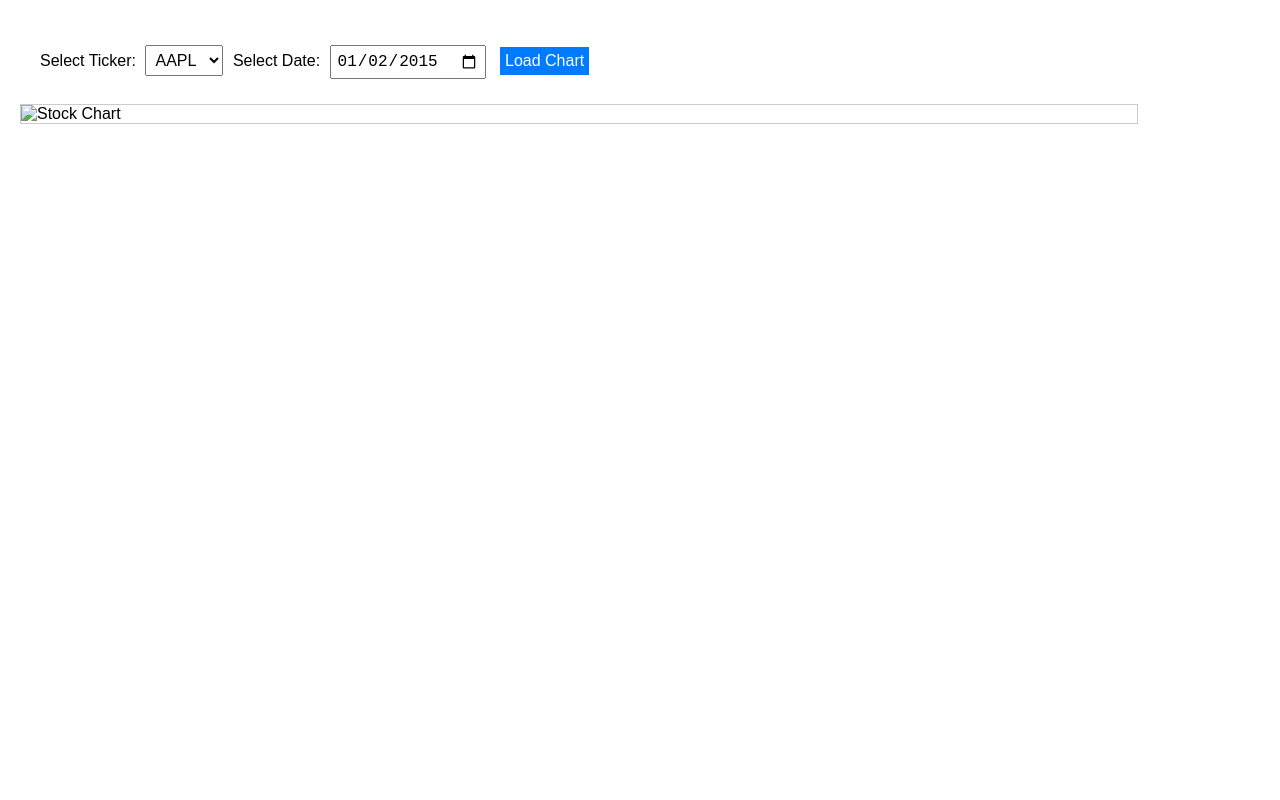
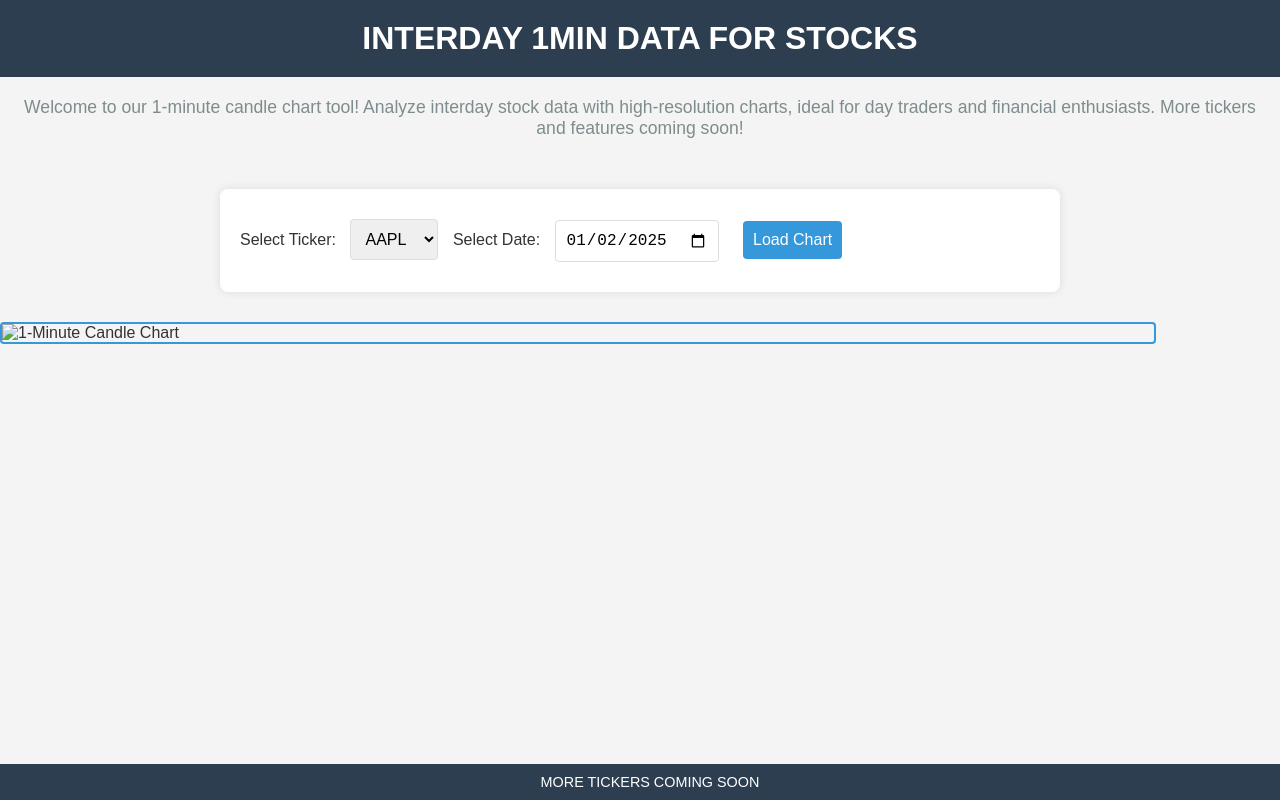
Before and after one commit to doby176/1minchart, a Flask app: page / in a window 1280 px wide. Run offline with Flask 3, Linux system fonts and the light colour scheme; some libraries are stand-ins or nearby versions.

Commit message:
Added SEO optimizations for 1-minute candle charts and finance

```diff
--- a/templates/index.html
+++ b/templates/index.html
@@ -1,15 +1,68 @@
 <!DOCTYPE html>
 <html>
 <head>
-    <title>Stock Chart</title>
+    <title>1-Minute Candle Charts - Interday Stock Data</title>
+    <meta charset="UTF-8">
+    <meta name="description" content="Explore interday 1-minute candle charts for stock analysis. Get real-time financial data and insights with our charting tool. Perfect for traders and investors.">
+    <meta name="keywords" content="1-minute candle charts, stock charts, finance, trading, interday data, stock analysis, charting tool">
+    <meta name="author" content="Doby176">
+    <meta name="viewport" content="width=device-width, initial-scale=1.0">
     <link rel="stylesheet" href="/static/styles.css">
     <style>
+        body {
+            font-family: Arial, sans-serif;
+            background-color: #f4f4f4;
+            margin: 0;
+            padding: 0;
+            color: #333;
+        }
+        .header {
+            background-color: #2c3e50;
+            color: white;
+            text-align: center;
+            padding: 20px;
+            font-size: 2em;
+            font-weight: bold;
+        }
+        .intro {
+            text-align: center;
+            padding: 20px;
+            font-size: 1.1em;
+            color: #7f8c8d;
+        }
+        .container {
+            margin: 30px auto;
+            max-width: 800px;
+            padding: 20px;
+            background-color: white;
+            border-radius: 8px;
+            box-shadow: 0 0 10px rgba(0, 0, 0, 0.1);
+        }
+        select, input, button {
+            margin: 10px;
+            padding: 10px;
+            font-size: 16px;
+            border: 1px solid #ddd;
+            border-radius: 4px;
+        }
+        button {
+            background-color: #3498db;
+            color: white;
+            border: none;
+            cursor: pointer;
+            transition: background-color 0.3s;
+        }
+        button:hover {
+            background-color: #2980b9;
+        }
         #stockChart {
             width: 100%;
             height: 600px;
-            border: 1px solid #ccc;
+            border: 2px solid #3498db;
             overflow: hidden;
             position: relative;
+            margin-top: 20px;
+            border-radius: 4px;
         }
         #stockChart .panzoom {
             width: 100%;
@@ -20,21 +73,45 @@
             height: 100%;
             object-fit: contain;
         }
-        .container {
-            margin: 20px;
-        }
-        select, input, button {
-            margin: 5px;
-            padding: 5px;
-            font-size: 16px;
+        .footer {
+            text-align: center;
+            padding: 10px;
+            background-color: #2c3e50;
+            color: white;
+            font-size: 0.9em;
+            position: fixed;
+            bottom: 0;
+            width: 100%;
         }
     </style>
+    <!-- Structured Data for SEO (Dataset Schema) -->
+    <script type="application/ld+json">
+    {
+        "@context": "https://schema.org/",
+        "@type": "Dataset",
+        "name": "1-Minute Candle Charts Dataset",
+        "description": "A collection of 1-minute interval candle charts for stock market analysis, providing interday financial data.",
+        "keywords": "1-minute candle charts, stock data, finance, trading",
+        "creator": {
+            "@type": "Person",
+            "name": "Doby176"
+        },
+        "distribution": {
+            "@type": "DataDownload",
+            "contentUrl": "https://onemchart.onrender.com/",
+            "encodingFormat": "image/png"
+        },
+        "temporalCoverage": "2025-01-01/2025-12-31"
+    }
+    </script>
     <!-- Panzoom CDN -->
     <script src="https://cdnjs.cloudflare.com/ajax/libs/panzoom/9.4.2/panzoom.min.js"></script>
-    <!-- Google AdSense Verification Meta Tag (already verified) -->
+    <!-- Google AdSense Verification Meta Tag -->
     <meta name="google-adsense-account" content="ca-pub-9416785017460416" />
 </head>
 <body>
+    <div class="header">INTERDAY 1MIN DATA FOR STOCKS</div>
+    <div class="intro">Welcome to our 1-minute candle chart tool! Analyze interday stock data with high-resolution charts, ideal for day traders and financial enthusiasts. More tickers and features coming soon!</div>
     <div class="container">
         <label for="tickerSelect">Select Ticker:</label>
         <select id="tickerSelect">
@@ -43,26 +120,21 @@
             {% endfor %}
         </select>
         <label for="dateInput">Select Date:</label>
-        <input type="date" id="dateInput" value="2015-01-02">
+        <input type="date" id="dateInput" value="2025-01-02" min="2025-01-01">
         <button id="fetchData">Load Chart</button>
     </div>
     <div id="stockChart">
-        <div class="panzoom"><img src="" alt="Stock Chart"></div>
+        <div class="panzoom"><img src="" alt="1-Minute Candle Chart"></div>
     </div>
+    <div class="footer">MORE TICKERS COMING SOON</div>
     <script src="/static/script.js"></script>
 
     <!-- Google AdSense Ad Code -->
-    <script async src="https://pagead2.googlesyndication.com/pagead/js/adsbygoogle.js?client=ca-pub-9416785017460416"
-            crossorigin="anonymous"></script>
+    <script async src="https://pagead2.googlesyndication.com/pagead/js/adsbygoogle.js?client=ca-pub-9416785017460416" crossorigin="anonymous"></script>
     <!-- StockChartBanner -->
-    <ins class="adsbygoogle"
-         style="display:block"
-         data-ad-client="ca-pub-9416785017460416"
-         data-ad-slot="5487535867"
-         data-ad-format="auto"
-         data-full-width-responsive="true"></ins>
+    <ins class="adsbygoogle" style="display:block" data-ad-client="ca-pub-9416785017460416" data-ad-slot="5487535867" data-ad-format="auto" data-full-width-responsive="true"></ins>
     <script>
-         (adsbygoogle = window.adsbygoogle || []).push({});
+        (adsbygoogle = window.adsbygoogle || []).push({});
     </script>
 </body>
 </html>
```
